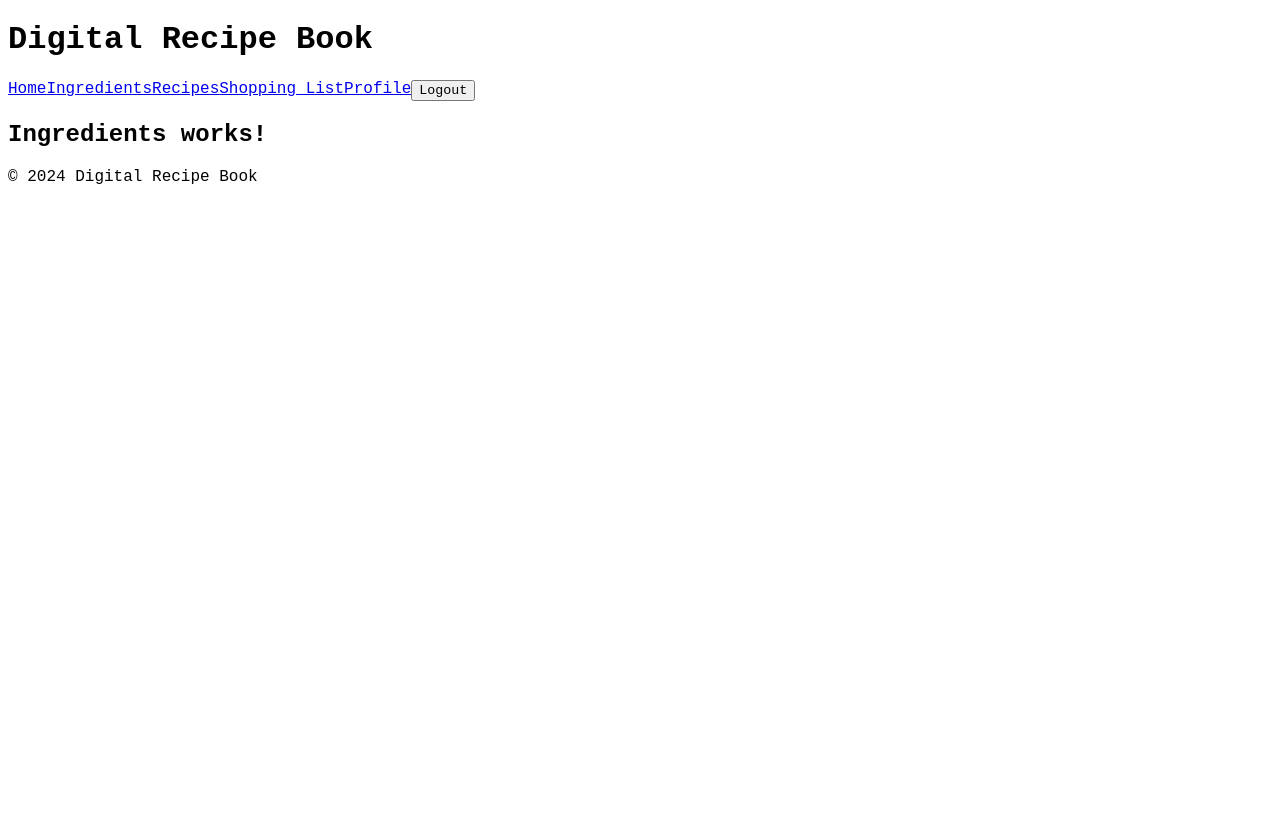
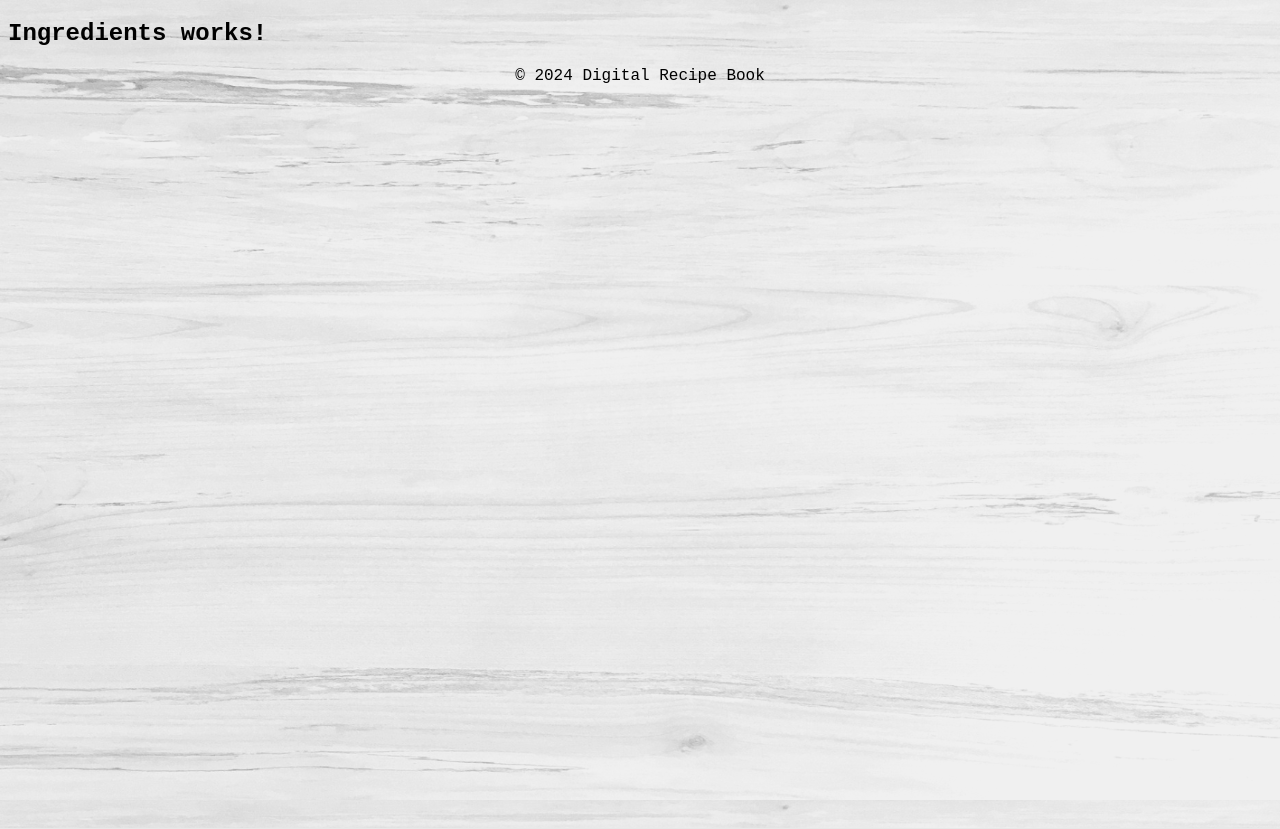
Before and after one commit to SDEV220-Group-Six/digital-recipe-book, a Django app: page /ingredients.html in a window 1280 px wide. Run offline with Django 5.2, Linux system fonts and the light colour scheme; the visitor is signed in with stand-in values (Sample User, id 1).

Commit message:
switch to notebook design

```diff
--- a/recipes/templates/recipes/base.html
+++ b/recipes/templates/recipes/base.html
@@ -11,22 +11,9 @@
       {% endblock %}
     </title>
     <link rel="stylesheet" href="{% static 'styles.css' %}" />
+    <script src="{% static 'scripts.js' %}"></script>
   </head>
   <body>
-    <header>
-      <h1>Digital Recipe Book</h1>
-      <nav>
-        <a href="{% url 'home' %}">Home</a>
-        <a href="{% url 'ingredients' %}">Ingredients</a>
-        <a href="{% url 'recipes' %}">Recipes</a>
-        <a href="{% url 'shopping_list' %}">Shopping List</a>
-        <a href="{% url 'profile' %}">Profile</a>
-        <form action="{% url 'logout' %}" method="post" style="display: inline;">
-          {% csrf_token %}
-          <button type="submit">Logout</button>
-        </form>
-      </nav>
-    </header>
     <main>
       {% block content %}
 
--- a/recipes/templates/recipes/recipes.html
+++ b/recipes/templates/recipes/recipes.html
@@ -1,4 +1,5 @@
-{% extends "recipes/base.html" %}
+{% extends 'recipes/base.html' %}
+{% load static %}
 
 {% block title %}
   Recipes
--- a/recipes/views.py
+++ b/recipes/views.py
@@ -5,7 +5,7 @@ from django.contrib.auth.decorators import login_required
 
 @login_required
 def home(request):
-    return render(request, "recipes/base.html")
+    return render(request, "recipes/homepage.html")
 
 @login_required
 def ingredients(request):
--- /dev/null
+++ b/static/scripts.js
@@ -0,0 +1,32 @@
+// function to resize image mappings correctly
+document.addEventListener("DOMContentLoaded", function () {
+    const img = document.getElementById("recipe-image");
+    const map = document.querySelector("map[name='recipe-map']");
+    const originalWidth = 853; // original width of the .svg
+
+    function resizeImageMap() {
+        const scale = img.clientWidth / originalWidth;
+        for (const area of map.areas) {
+            const coords = area.getAttribute("data-original-coords").split(",").map(Number);
+            const newCoords = coords.map(coord => Math.round(coord * scale)).join(",");
+            area.setAttribute("coords", newCoords);
+        }
+    }
+
+    // saves original coordinates in data attributes
+    for (const area of map.areas) {
+        area.setAttribute("data-original-coords", area.getAttribute("coords"));
+    }
+
+    // resizes the image map on load and on window resize
+    resizeImageMap();
+    window.addEventListener("resize", resizeImageMap);
+
+    // enforce resize on image load, ensuring correct initial placement
+    img.addEventListener("load", resizeImageMap);
+});
+
+// triggers logout form submit action
+function logout() {
+    document.getElementById("logout-form").submit();
+}
--- a/static/styles.css
+++ b/static/styles.css
@@ -5,9 +5,52 @@
 
 body {
     height: 100vh;
+    background-image: url("/static/images/kitchen-counter-bg.png");
+    background-size: cover;
+    background-repeat: no-repeat;
+    background-position: center;
+    background-attachment: fixed;
+
 }
 
-nav {
+.image-container {
     display: flex;
-    flex-direction: row;
+    justify-content: center;
+    align-items: flex-start;
+    height: 100vh;
+    overflow: hidden;
 }
+
+.recipe-book-image img {
+    height: 90vh;
+    width: auto;
+    max-width: 100%;
+    display: block;
+    margin: 0 auto;
+}
+
+footer {
+    text-align: center;
+}
+
+@media (min-width: 620px) {
+    .image-container {
+        justify-content: center;
+    }
+}
+
+@media (max-width: 619px) {
+    .image-container {
+        position: fixed;
+        top: 0;
+        left: 0;
+        right: 0;
+        justify-content: flex-start;
+        padding-top: 10px;
+    }
+
+    .recipe-book-image img {
+        max-width: 100vw;
+        height: auto;
+    }
+}
```
Also changed, not shown: recipes/templates/recipes/homepage.html (added, +24 -0 lines), static/images/kitchen-counter-bg.png (added), static/images/pen-item-homepage.svg (added), static/images/profile-item-homepage.svg (added), static/images/recipe-book-cropped.svg (added), static/images/recipe-book-homepage.svg (added), 5 other files.
